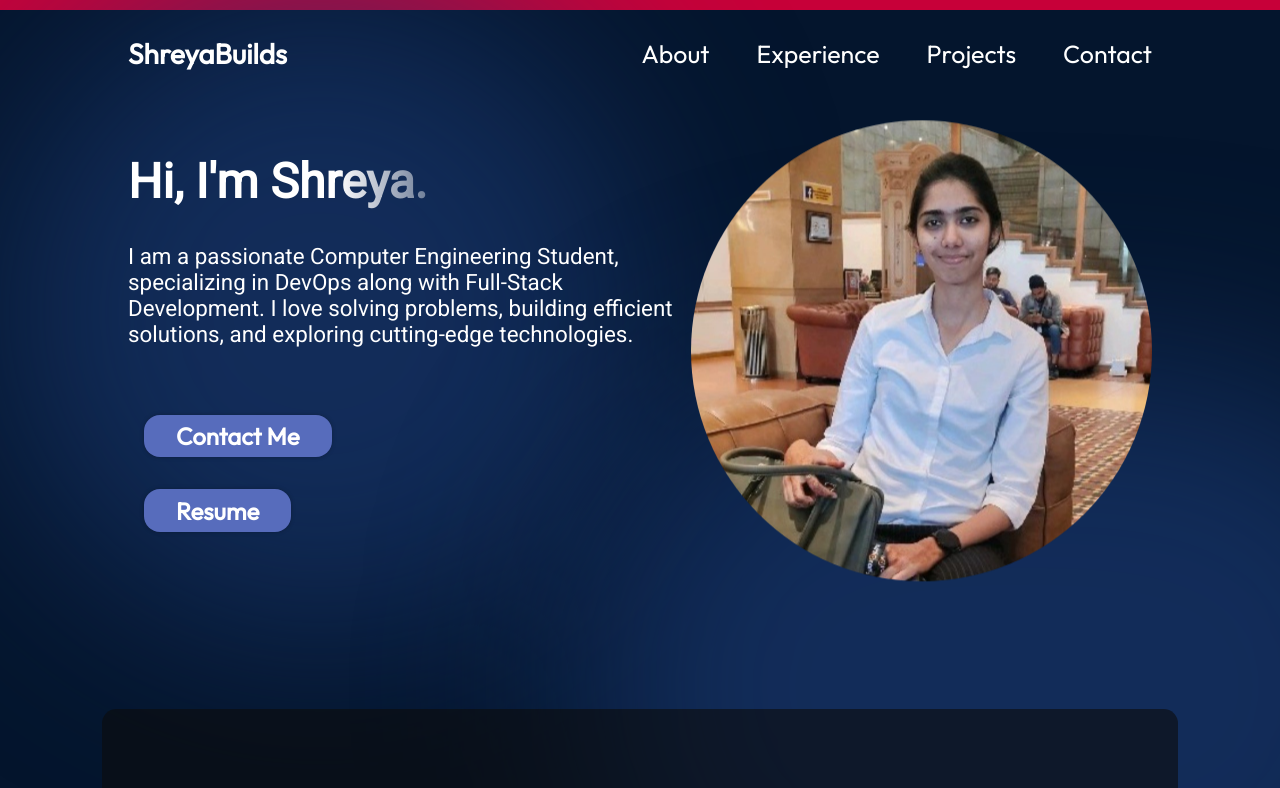
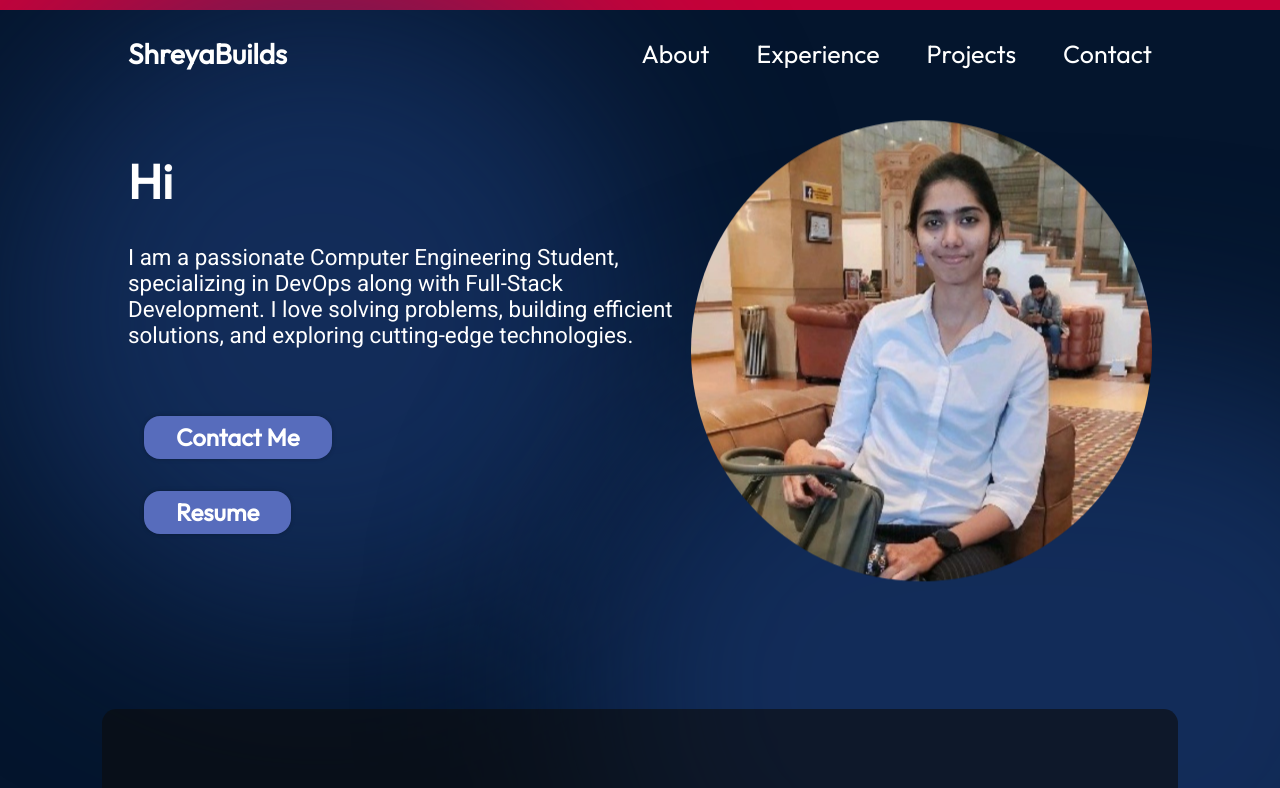
Before and after one commit to kulshreya03/ShreyaBuilds, a React (Vite) app: page / in a window 1280 px wide. Shown: the top 788 px of the page. Built offline with nearby package versions, Linux system fonts and the light colour scheme.

Commit message:
More animations with typewriter

```diff
--- a/package.json
+++ b/package.json
@@ -14,7 +14,8 @@
     "@fontsource/roboto": "^5.2.5",
     "motion": "^12.18.1",
     "react": "^19.0.0",
-    "react-dom": "^19.0.0"
+    "react-dom": "^19.0.0",
+    "typewriter-effect": "^2.22.0"
   },
   "devDependencies": {
     "@eslint/js": "^9.21.0",
--- a/src/App.jsx
+++ b/src/App.jsx
@@ -5,11 +5,17 @@ import { Hero } from './components/Hero/Hero'
 import { Navbar } from './components/Navbar/Navbar'
 import { Projects } from './components/Projects/Projects'
 import { Contact } from './components/Contact/Contact'
-import { motion,useScroll } from 'motion/react'
+import { motion,useScroll,useSpring } from 'motion/react'
 
 function App() {
 
   const { scrollYProgress } = useScroll()
+  const scaleX = useSpring(scrollYProgress, {
+        stiffness: 100,
+        damping: 30,
+        restDelta: 0.001,
+    })
+
 
   return (
     <>
@@ -26,7 +32,7 @@ function App() {
     <motion.div
                 id="scroll-indicator"
                 style={{
-                    scaleX: scrollYProgress,
+                    scaleX,
                     position: "fixed",
                     top: 0,
                     left: 0,
--- a/src/components/Hero/Hero.jsx
+++ b/src/components/Hero/Hero.jsx
@@ -4,11 +4,21 @@ import { getImageUrl } from '../../utils';
 import styles from './Hero.module.css';
 import heroImage from '/assets/hero/heroImage.jpg'
 import { motion } from 'motion/react';
+import Typewriter from 'typewriter-effect';
+
 
 export const Hero = () => {
   return <section className={styles.container}>
     <div className={styles.content}>
-        <h1 className={styles.title}>Hi, I'm Shreya.</h1>
+        <h1 className={styles.title}>
+      <Typewriter
+        options={{
+          strings: ["Hi, I'm Shreya."],
+          autoStart: true,
+          loop: true,
+        }}
+      />
+    </h1>
         <p className={styles.description}>I am a passionate Computer Engineering Student, specializing in DevOps along with Full-Stack Development. I love solving problems, building efficient solutions, and exploring cutting-edge technologies.</p>
         <motion.a
             href="mailto:kulkarnishreya04@gmail.com"
```
Also changed, not shown: 1 other file (tests, documents, lock files or other folders).
